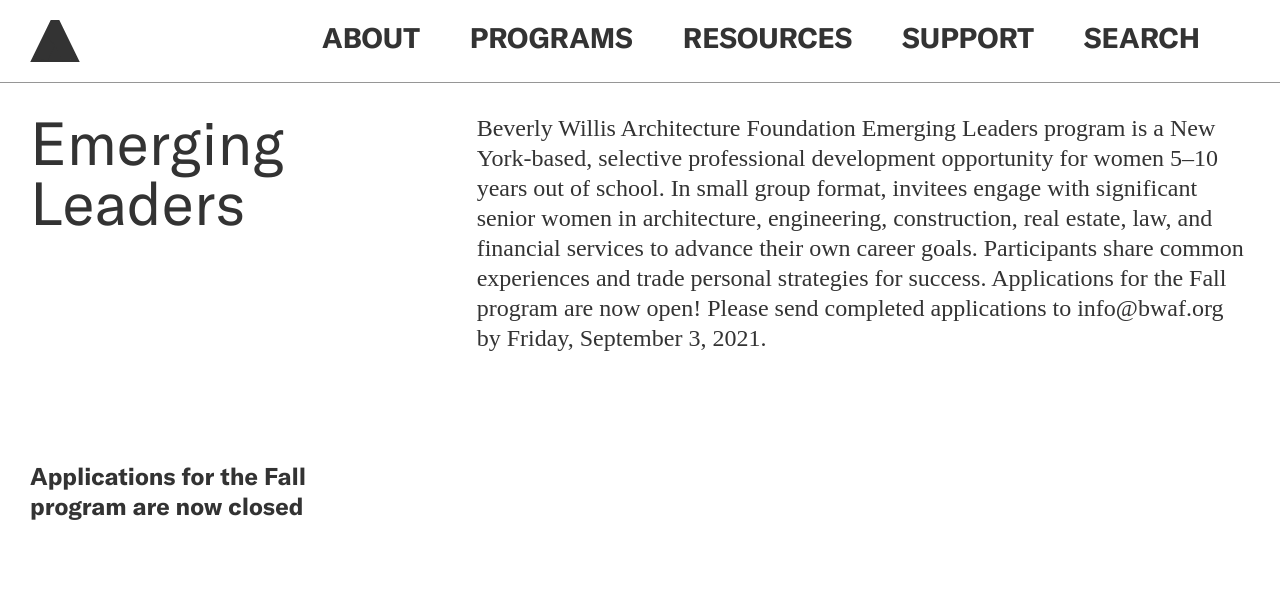
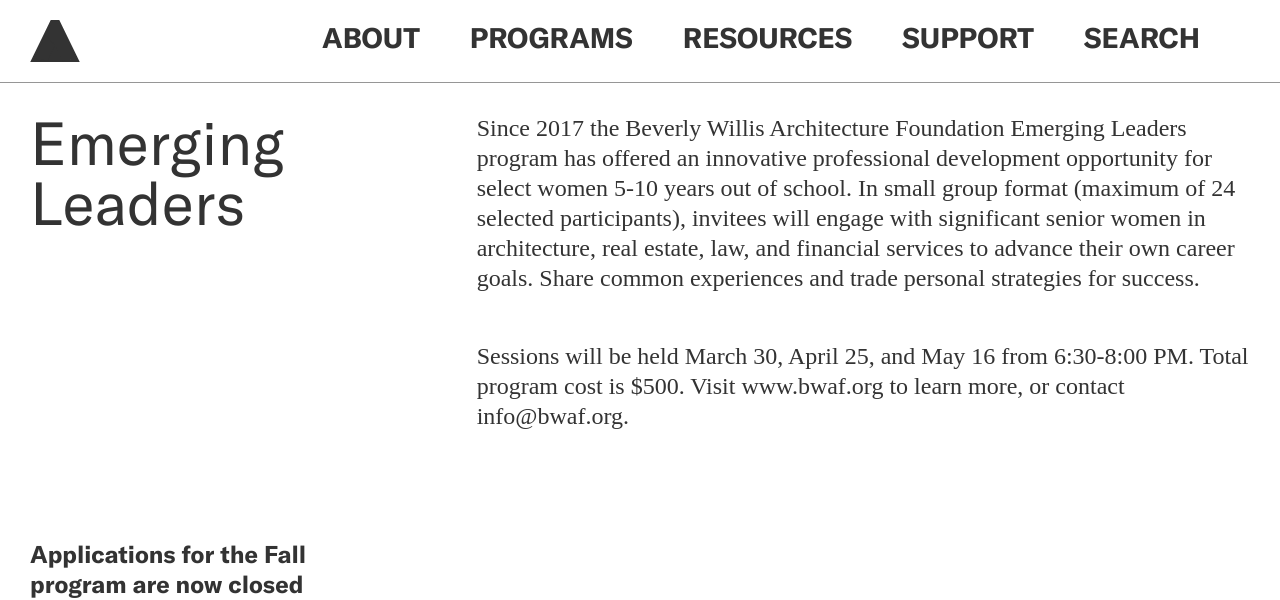
Before and after one commit to jengalas/bwaf-bbw, a Jekyll site: the page built from schemas/emerging-leaders.md, in a window 1280 px wide and 900 px high, cut to the strip 0-600 px from the top of the window. Built offline with Jekyll 4.4.1, drawn with Linux system fonts in a browser that asks for light colours; nearby versions of some CDN libraries; some web fonts are replaced.

Commit message:
Update Emerging Leaders schema

```diff
--- a/cloudcannon.config.yml
+++ b/cloudcannon.config.yml
@@ -137,8 +137,6 @@
         hidden: true
       template:
         hidden: true
-      label:
-        hidden: true
       section_break:
         hidden: true
       text_block:
--- a/schemas/emerging-leaders.md
+++ b/schemas/emerging-leaders.md
@@ -17,8 +17,9 @@
     link_text: ''
   section_break: false
   text_block: |-
-    Beverly Willis Architecture Foundation Emerging Leaders program is a New York-based, selective professional development opportunity for women 5–10 years out of school. In small group format, invitees engage with significant senior women in architecture, engineering, construction, real estate, law, and financial services to advance their own career goals. Participants share common experiences and trade personal strategies for success.
-    Applications for the Fall program are now open! Please send completed applications to info@bwaf.org by Friday, September 3, 2021.
+    Since 2017 the Beverly Willis Architecture Foundation Emerging Leaders program has offered an innovative professional development opportunity for select women 5-10 years out of school. In small group format (maximum of 24 selected participants), invitees will engage with significant senior women in architecture, real estate, law, and financial services to advance their own career goals. Share common experiences and trade personal strategies for success.
+
+    Sessions will be held March 30, April 25, and May 16 from 6:30-8:00 PM. Total program cost is $500. Visit www.bwaf.org to learn more, or contact info@bwaf.org.
 - template: image-block
   image:
   include_left-hand_column_text_: true
@@ -62,7 +63,6 @@
     download: ''
     link_url: ''
     link_text: ''
-  featured-portrait: []
   image: "https://res.cloudinary.com/beverly-willis-architecture-foundation/image/upload/v1678234361/2017_Burton_Melissa_01_980x780_kbtmcc.jpg"
   subtitle: ARUP Canada's Principal Engineer
   description: ARUP Canada's Principal engineer, Melissa Burton, took a childhood
```
Also changed, not shown: other parts of schemas/emerging-leaders.md (+1 -1 lines).
